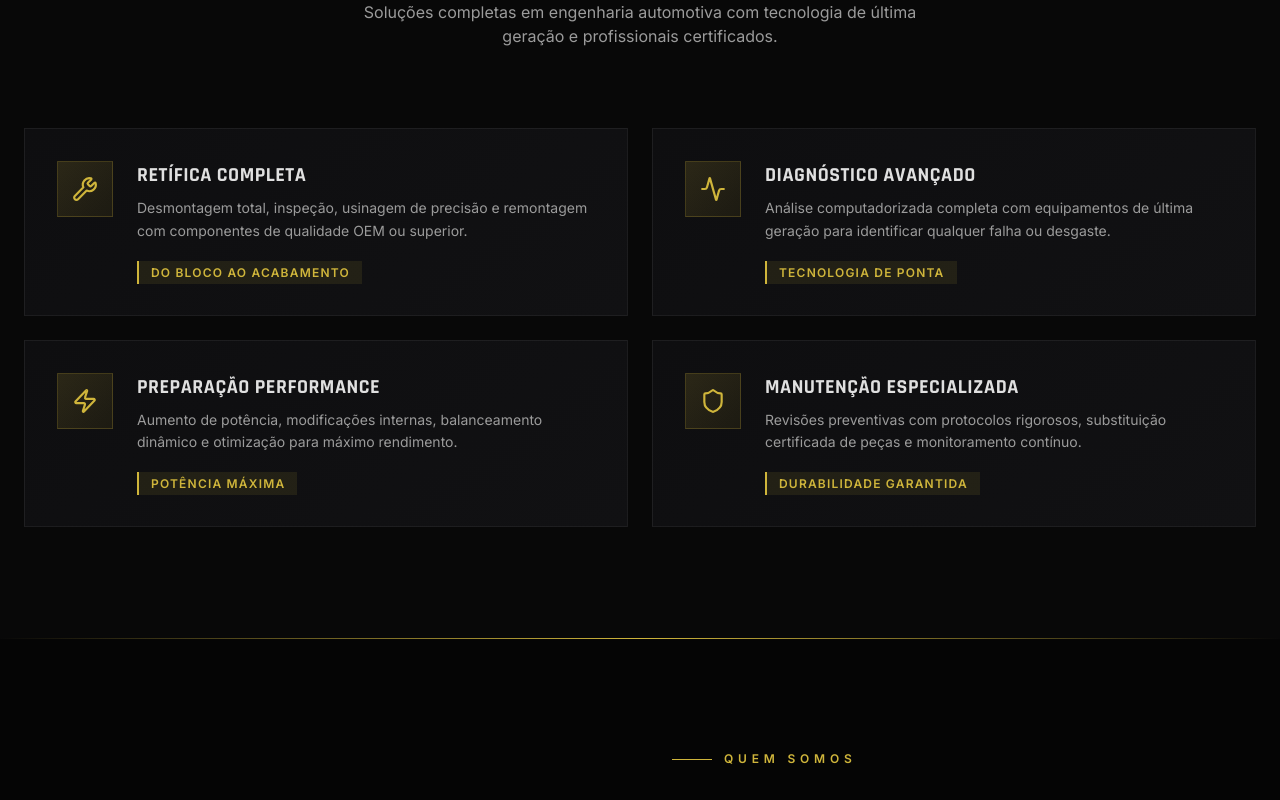
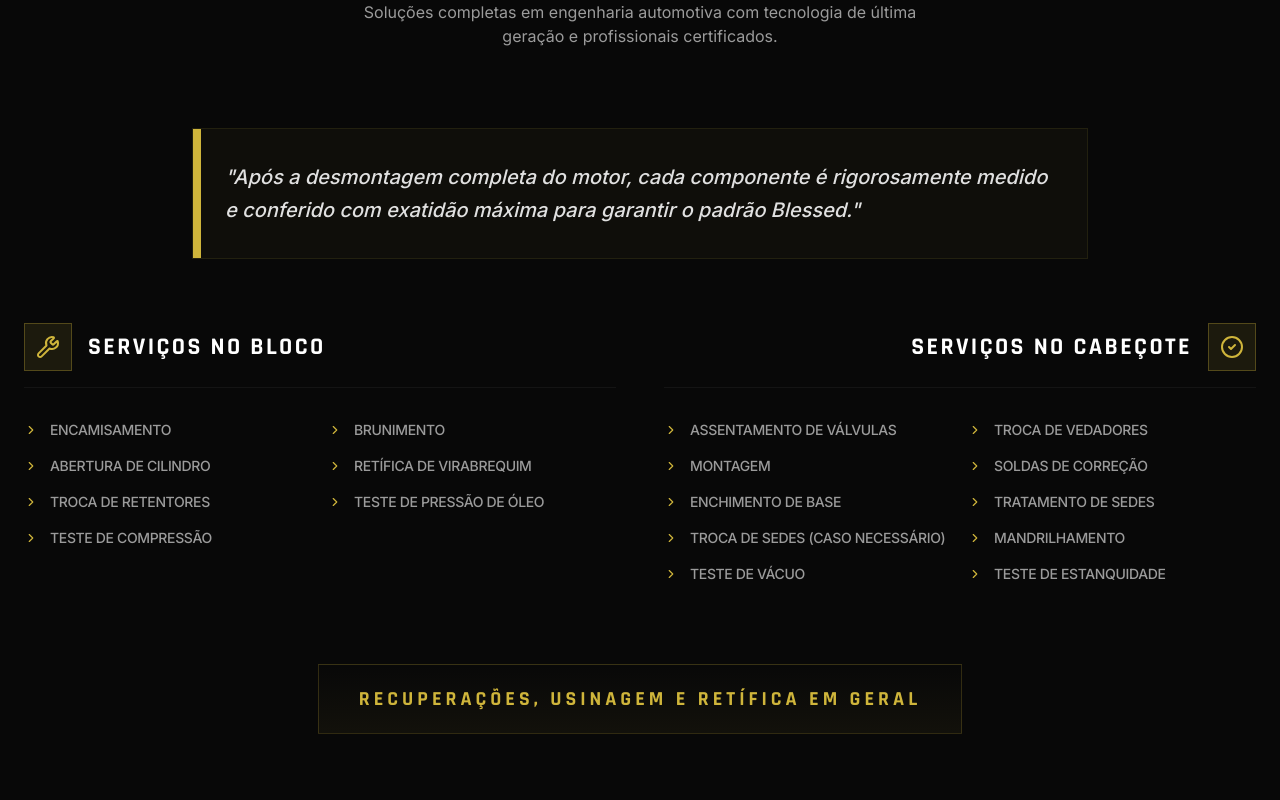
Before and after one commit to LuisGustavoCassioli/retifica-testes, a React (Vite) app: page / in a window 1280 px wide. Shown: the part 1020-1820 px from the top of the page. Built offline with nearby package versions, Linux system fonts and the light colour scheme.

Commit message:
feat: expand services section with detailed block and head technical processes

```diff
--- a/src/components/Services.tsx
+++ b/src/components/Services.tsx
@@ -1,36 +1,28 @@
 import { useRef } from 'react'
 import { motion, useInView } from 'framer-motion'
-import { Wrench, Activity, Zap, Shield } from 'lucide-react'
+import { Wrench, CheckCircle2, ChevronRight } from 'lucide-react'
 
-const services = [
-    {
-        icon: Wrench,
-        title: 'Retífica Completa',
-        description:
-            'Desmontagem total, inspeção, usinagem de precisão e remontagem com componentes de qualidade OEM ou superior.',
-        highlight: 'Do bloco ao acabamento',
-    },
-    {
-        icon: Activity,
-        title: 'Diagnóstico Avançado',
-        description:
-            'Análise computadorizada completa com equipamentos de última geração para identificar qualquer falha ou desgaste.',
-        highlight: 'Tecnologia de ponta',
-    },
-    {
-        icon: Zap,
-        title: 'Preparação Performance',
-        description:
-            'Aumento de potência, modificações internas, balanceamento dinâmico e otimização para máximo rendimento.',
-        highlight: 'Potência máxima',
-    },
-    {
-        icon: Shield,
-        title: 'Manutenção Especializada',
-        description:
-            'Revisões preventivas com protocolos rigorosos, substituição certificada de peças e monitoramento contínuo.',
-        highlight: 'Durabilidade garantida',
-    },
+const blockServices = [
+    'Encamisamento',
+    'Brunimento',
+    'Abertura de cilindro',
+    'Retífica de virabrequim',
+    'Troca de retentores',
+    'Teste de pressão de óleo',
+    'Teste de compressão',
+]
+
+const headServices = [
+    'Assentamento de válvulas',
+    'Troca de vedadores',
+    'Montagem',
+    'Soldas de correção',
+    'Enchimento de base',
+    'Tratamento de sedes',
+    'Troca de sedes (caso necessário)',
+    'Mandrilhamento',
+    'Teste de vácuo',
+    'Teste de estanquidade',
 ]
 
 export default function Services() {
@@ -72,68 +64,84 @@ export default function Services() {
                     </p>
                 </motion.div>
 
-                {/* Cards grid */}
-                <div className="grid grid-cols-1 md:grid-cols-2 gap-6">
-                    {services.map((s, i) => {
-                        const Icon = s.icon
-                        return (
                 <motion.div
-                                key={s.title}
-                                className="group relative p-8 border cursor-default transition-all duration-500"
-                                style={{
-                                    background: 'linear-gradient(145deg, #0e0e10, #111113)',
-                                    borderColor: 'rgba(255,255,255,0.06)',
-                                }}
-                                initial={{ opacity: 0, y: 40 }}
+                    className="max-w-4xl mx-auto mb-16 p-8 relative overflow-hidden"
+                    initial={{ opacity: 0, y: 20 }}
                     animate={inView ? { opacity: 1, y: 0 } : {}}
-                                transition={{ duration: 0.6, delay: 0.1 * i }}
-                                whileHover={{
-                                    borderColor: 'rgba(207,181,59,0.4)',
-                                    boxShadow: '0 0 40px rgba(207,181,59,0.12), inset 0 0 40px rgba(207,181,59,0.04)',
-                                    y: -4,
-                                }}
+                    transition={{ duration: 0.8 }}
+                    style={{ background: 'rgba(207,181,59,0.03)', border: '1px solid rgba(207,181,59,0.1)' }}
                 >
-                                {/* Corner accent */}
-                                <div
-                                    className="absolute top-0 right-0 w-16 h-16 opacity-0 group-hover:opacity-100 transition-opacity duration-500"
-                                    style={{
-                                        background: 'linear-gradient(225deg, rgba(207,181,59,0.15), transparent)',
-                                    }}
-                                />
+                    <div className="absolute top-0 left-0 w-2 h-full bg-gold-racing" />
+                    <p className="text-lg md:text-xl font-medium text-[#e0e0e0] leading-relaxed italic">
+                        "Após a desmontagem completa do motor, cada componente é rigorosamente medido e conferido com exatidão máxima para garantir o padrão Blessed."
+                    </p>
+                </motion.div>
 
-                                <div className="flex items-start gap-6">
-                                    {/* Icon box */}
-                                    <div
-                                        className="flex-shrink-0 w-14 h-14 flex items-center justify-center transition-all duration-500 bg-linear-to-br from-gold-racing/15 to-[#9A8420]/10 border border-gold-racing/20"
+                <div className="grid grid-cols-1 lg:grid-cols-2 gap-12">
+                    {/* Block Services */}
+                    <motion.div
+                        initial={{ opacity: 0, x: -30 }}
+                        animate={inView ? { opacity: 1, x: 0 } : {}}
+                        transition={{ duration: 0.7, delay: 0.2 }}
+                        className="space-y-8"
                     >
-                                        <Icon
-                                            size={26}
-                                            className="transition-all duration-300 group-hover:scale-110 text-gold-racing"
-                                        />
+                        <div className="flex items-center gap-4 border-b border-white/5 pb-4">
+                            <div className="w-12 h-12 flex items-center justify-center bg-gold-racing/10 border border-gold-racing/30">
+                                <Wrench size={24} className="text-gold-racing" />
+                            </div>
+                            <h3 className="text-2xl font-black uppercase font-heading text-white tracking-widest">
+                                Serviços no Bloco
+                            </h3>
+                        </div>
+                        <ul className="grid grid-cols-1 sm:grid-cols-2 gap-4">
+                            {blockServices.map((service, i) => (
+                                <li key={i} className="flex items-center gap-3 text-[#9b9b9b] hover:text-white transition-colors group">
+                                    <ChevronRight size={14} className="text-gold-racing group-hover:translate-x-1 transition-transform" />
+                                    <span className="text-sm font-medium uppercase tracking-tight">{service}</span>
+                                </li>
+                            ))}
+                        </ul>
+                    </motion.div>
+
+                    {/* Head Services */}
+                    <motion.div
+                        initial={{ opacity: 0, x: 30 }}
+                        animate={inView ? { opacity: 1, x: 0 } : {}}
+                        transition={{ duration: 0.7, delay: 0.3 }}
+                        className="space-y-8"
+                    >
+                        <div className="flex items-center gap-4 border-b border-white/5 pb-4 text-right lg:flex-row-reverse lg:text-left">
+                            <div className="w-12 h-12 flex items-center justify-center bg-gold-racing/10 border border-gold-racing/30">
+                                <CheckCircle2 size={24} className="text-gold-racing" />
+                            </div>
+                            <h3 className="text-2xl font-black uppercase font-heading text-white tracking-widest">
+                                Serviços no Cabeçote
+                            </h3>
+                        </div>
+                        <ul className="grid grid-cols-1 sm:grid-cols-2 gap-4">
+                            {headServices.map((service, i) => (
+                                <li key={i} className="flex items-center gap-3 text-[#9b9b9b] hover:text-white transition-colors group">
+                                    <ChevronRight size={14} className="text-gold-racing group-hover:translate-x-1 transition-transform" />
+                                    <span className="text-sm font-medium uppercase tracking-tight">{service}</span>
+                                </li>
+                            ))}
+                        </ul>
+                    </motion.div>
                 </div>
 
-                                    <div className="flex-1">
-                                        <div className="flex items-center gap-3 mb-2">
-                                            <h3
-                                                className="text-xl font-bold uppercase tracking-wide font-heading text-[#e0e0e0]"
+                {/* Footer statement */}
+                <motion.div
+                    className="mt-20 text-center"
+                    initial={{ opacity: 0 }}
+                    animate={inView ? { opacity: 1 } : {}}
+                    transition={{ duration: 0.8, delay: 0.5 }}
                 >
-                                                {s.title}
-                                            </h3>
-                                        </div>
-                                        <p className="text-sm leading-relaxed mb-4 text-[#9b9b9b]">
-                                            {s.description}
-                                        </p>
-                                        <span
-                                            className="text-xs font-semibold tracking-widest uppercase px-3 py-1 bg-gold-racing/10 text-gold-racing border-l-2 border-gold-racing"
-                                        >
-                                            {s.highlight}
+                    <div className="inline-block px-10 py-5 border border-gold-racing/20 bg-linear-to-b from-transparent to-gold-racing/5">
+                        <span className="text-lg md:text-xl font-bold uppercase tracking-[0.2em] font-heading text-gold-racing">
+                            Recuperações, Usinagem e Retífica em Geral
                         </span>
                     </div>
-                                </div>
                 </motion.div>
-                        )
-                    })}
-                </div>
             </div>
 
             {/* Bottom decorative border */}
```
Lines whose indentation alone changed are shown as unchanged.
